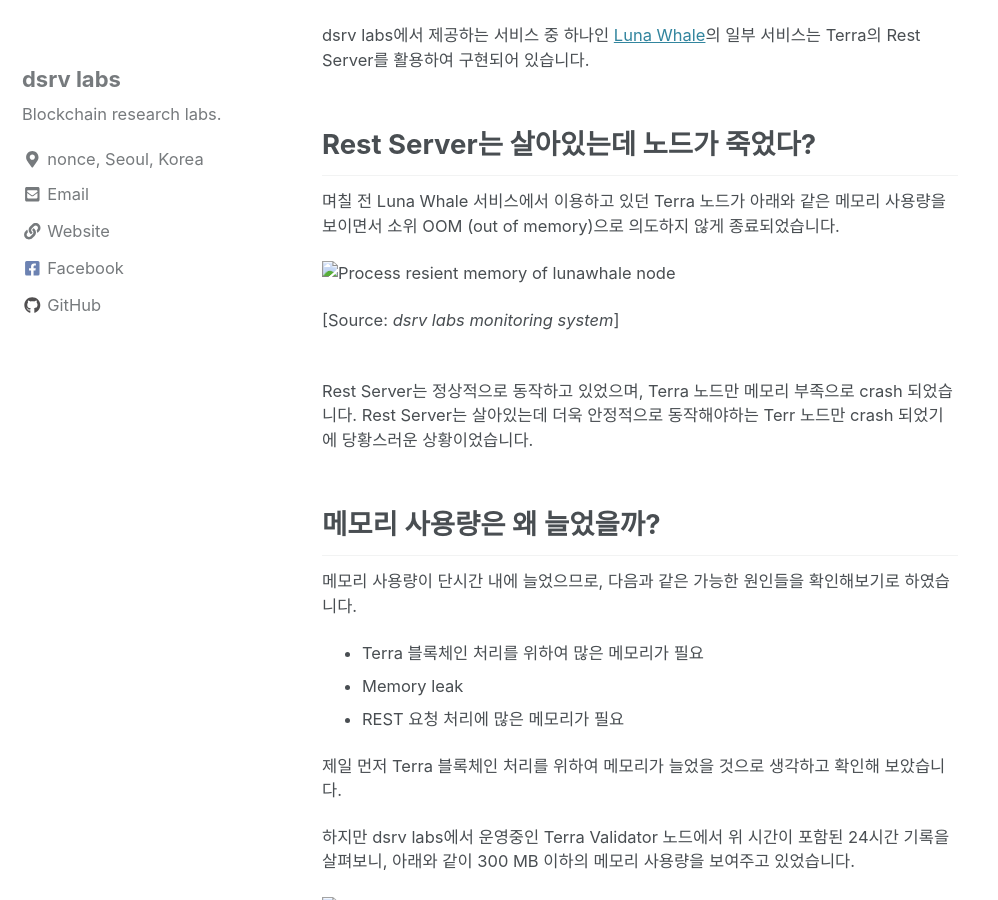
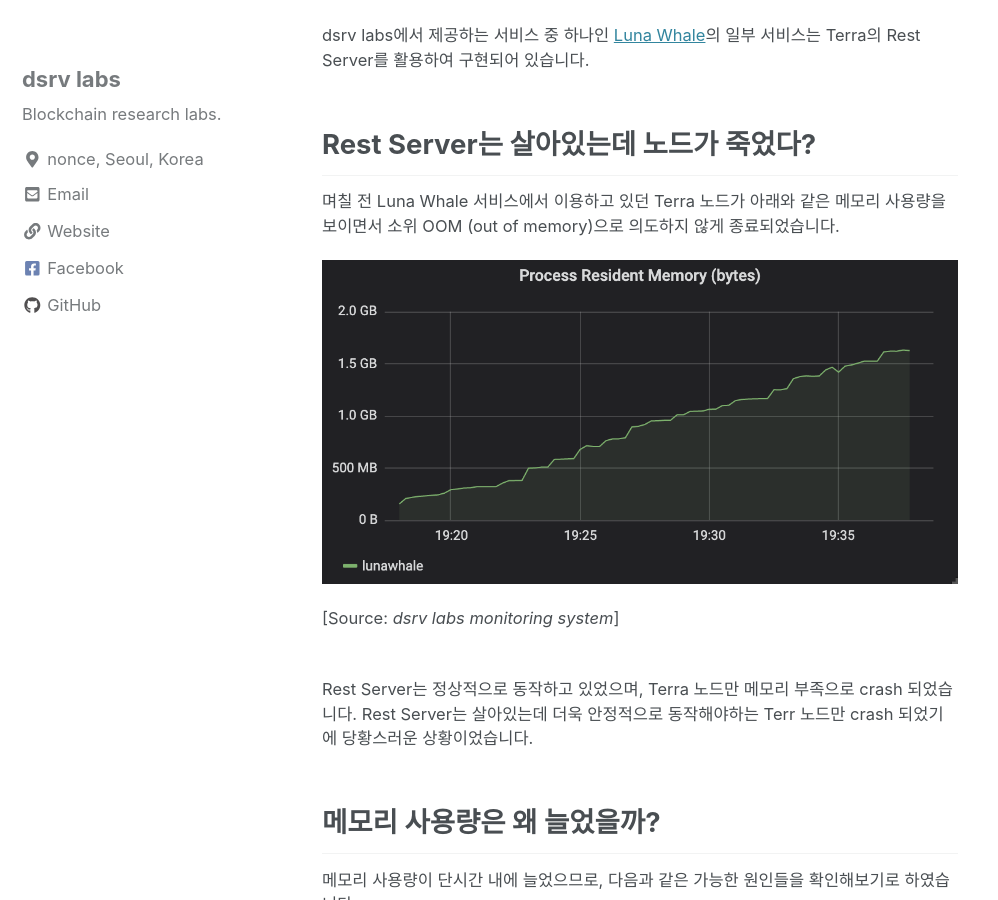
Before and after one commit to dsrvlabs/dsrvlabs.github.io, a Jekyll site: the page built from _posts/2019-09-24-terrad_out_of_memory.md, in a window 1280 px wide and 900 px high, scrolled down 781 px. Shown: the whole window, without its empty margins (0-998 px from the left). Built offline with Jekyll 4.4.1, drawn with Linux system fonts in a browser that asks for light colours; cached includes are drawn as plain includes; nearby versions of some CDN libraries; comment, search, counter and statistics services are not loaded.

Commit message:
Update image links
Update image links

Signed-off-by: Hyung-Kyu Choi <hyungkyu.choi@gmail.com>

```diff
--- a/_posts/2019-09-24-terrad_out_of_memory.md
+++ b/_posts/2019-09-24-terrad_out_of_memory.md
@@ -28,7 +28,7 @@
 
 며칠 전 Luna Whale 서비스에서 이용하고 있던 Terra 노드가 아래와 같은 메모리 사용량을 보이면서 소위 OOM (out of memory)으로 의도하지 않게 종료되었습니다.
 
-<img alt="Process resient memory of lunawhale node" src="../posts_attachment/20190924-lunawhale.png">
+<img alt="Process resient memory of lunawhale node" src="https://raw.githubusercontent.com/dsrvlabs/dsrvlabs.github.io/master/posts_attachment/20190924-lunawhale.png">
 
 [Source: *dsrv labs monitoring system*]
 
@@ -47,7 +47,7 @@
 
 하지만 dsrv labs에서 운영중인 Terra Validator 노드에서 위 시간이 포함된 24시간 기록을 살펴보니, 아래와 같이 300 MB 이하의 메모리 사용량을 보여주고 있었습니다.
 
-<img alt="Process resident memory of validator nodes" src="../posts_attachment/20190924-validator-normal.png">
+<img alt="Process resident memory of validator nodes" src="https://raw.githubusercontent.com/dsrvlabs/dsrvlabs.github.io/master/posts_attachment/20190924-validator-normal.png">
 
 [Source: *dsrv labs monitoring system*]
 
@@ -58,14 +58,14 @@
 
 위 REST 요청을 진행함과 동시에 프로파일링을 병행하여 메모리 사용량을 확인해 보았으며, 그 결과 아래와 같은 프로파일링 결과를 얻어볼 수 있었습니다.
 
-<img src="../posts_attachment/20190924-memprofile-1.png">
+<img src="https://raw.githubusercontent.com/dsrvlabs/dsrvlabs.github.io/master/posts_attachment/20190924-memprofile-1.png">
 
 ## Rest call 이 많은 메모리를 사용하고 있다!
 
 프로파일링 결과를 살펴보면 아래와 같이 노드의 HTTP handler가 600MB 이상의 메모리를 점유하고 있는 것을 확인할 수 있습니다.
 
 <p align="center">
-<img src="../posts_attachment/20190924-memprofile-2.png">
+<img src="https://raw.githubusercontent.com/dsrvlabs/dsrvlabs.github.io/master/posts_attachment/20190924-memprofile-2.png">
 </p>
 
 Terra 노드는 HTTP를 이용하여 RPC 요청을 받아들이고 있으며, 위 HTTP handler들은 이렇게 들어온 RPC 요청을 처리하는 로직이었습니다.
@@ -73,7 +73,7 @@
 
 그리고 이 RPC 요청을 처리하는 과정을 따라가 보면 아래와 같이  `go-amino` 패키지에서 약 358MB의 메모리를 사용하고 있는 것을 확인 할 수 있었습니다.
 <p align="center">
-<img src="../posts_attachment/20190924-memprofile-3.png">
+<img src="https://raw.githubusercontent.com/dsrvlabs/dsrvlabs.github.io/master/posts_attachment/20190924-memprofile-3.png">
 </p>
 
 ## go-amino 패키지란?
@@ -83,7 +83,7 @@
 살펴보니 go-amino Github repo에서도 [Further investigate recursion depth and associated mem-consumption (#211)](https://github.com/tendermint/go-amino/issues/211)와 [Investigate amino performance/mem usage (#254)](https://github.com/tendermint/go-amino/issues/254) 같이 많은 메모리 사용량에 대한 issue가 있었습니다.
 
 <p align="center">
-<img src="../posts_attachment/20190924-amino.png">
+<img src="https://raw.githubusercontent.com/dsrvlabs/dsrvlabs.github.io/master/posts_attachment/20190924-amino.png">
 
 [Source: [tendermint/go-amino](https://github.com/tendermint/go-amino/issues?utf8=%E2%9C%93&q=is%3Aissue+is%3Aopen+memory+)]
 </p>
```
